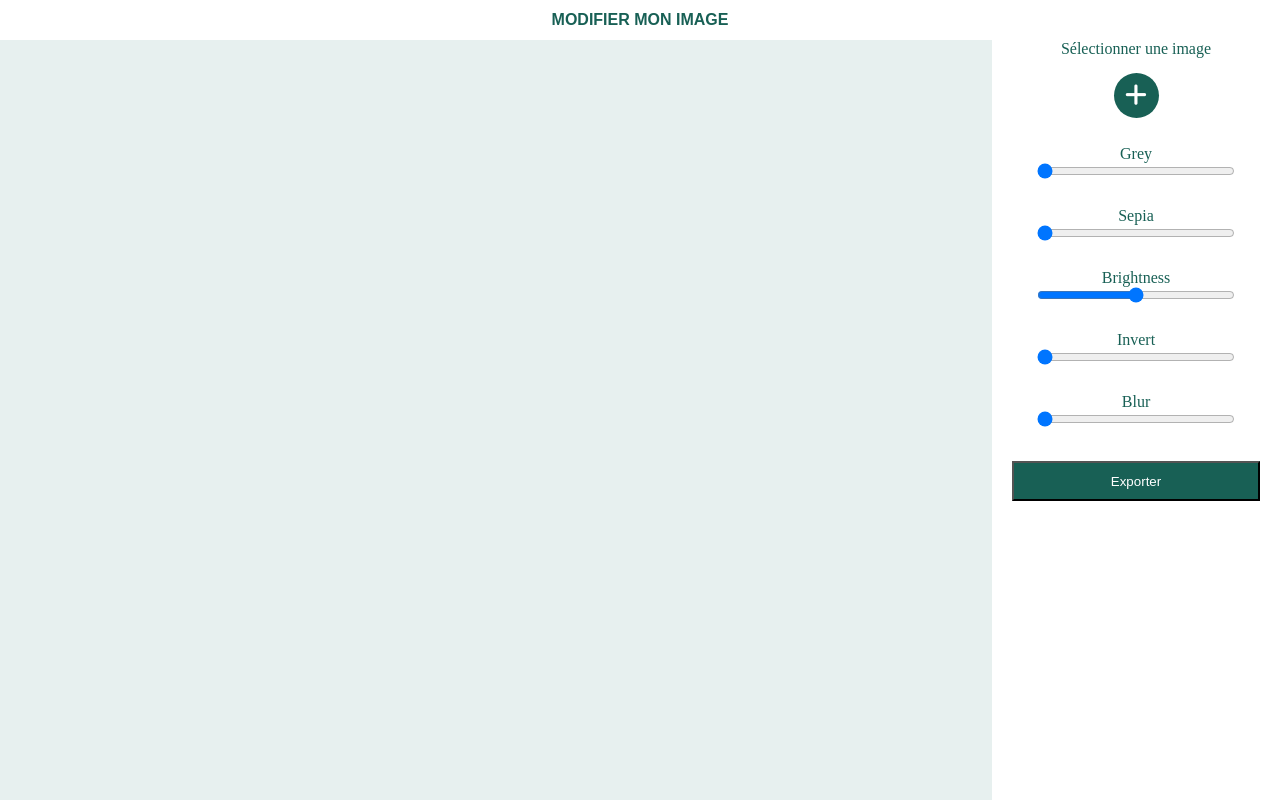
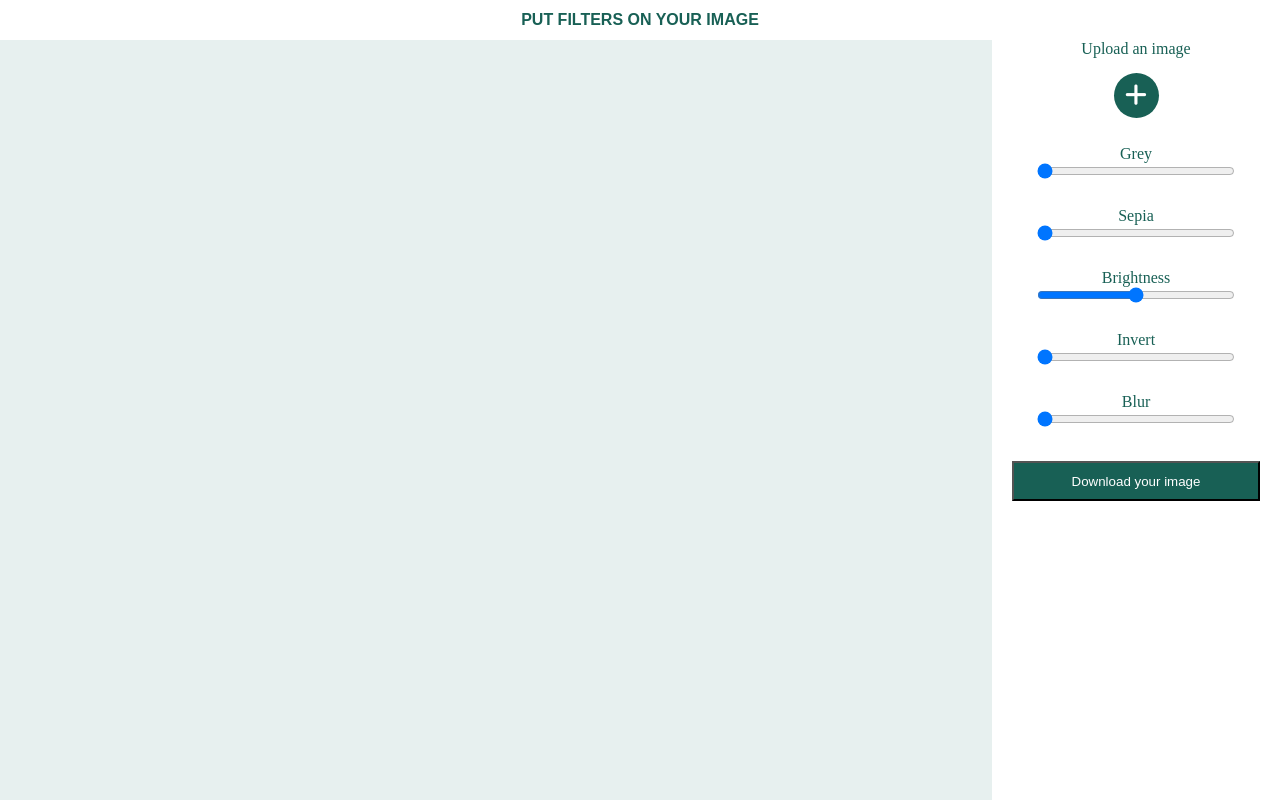
Before and after one commit to nicolas43000/canvas-filters, a plain HTML site: page index.html in a window 1280 px wide. Drawn offline with Linux system fonts and the light colour scheme.

Commit message:
switch to english text

```diff
--- a/index.html
+++ b/index.html
@@ -7,13 +7,13 @@
         <script src="https://kit.fontawesome.com/c712722437.js" crossorigin="anonymous"></script>
     </head>
     <body>
-        <div class="title">Modifier mon image</div>
+        <div class="title">Put filters on your image</div>
         <div class="divParent">
             <div id="div1" class="div1">
                 <canvas id="my-canvas"></canvas>
             </div>
             <div class="div2">
-                <p class="select">Sélectionner une image</p>
+                <p class="select">Upload an image</p>
                 <button id="btnInput" class="importer" for="input" type="button" ><i class="fas fa-plus"></i></button>
                 <div class="filtres">
                     <div>
@@ -38,7 +38,7 @@
                     </div>
                 </div>
                 <input id="input" type='file' style="display: none" onclick="upload()"/><br>
-                <button class="exporter" type="button" id="download">Exporter </button>
+                <button class="exporter" type="button" id="download">Download your image </button>
             </div>
         </div>
     </body>
--- a/script.js
+++ b/script.js
@@ -23,7 +23,7 @@ function upload() {
                 }
             }
         } else {
-            alert("not an image");
+            alert("This is not an image.");
         }
     }
 }
@@ -80,7 +80,7 @@ download.onclick = function () {
 };
 
 function applyFilter(filters) {
-    context.filter = filters.sepiaFilter + filters.greyFilter + filters.brightnessFilter  + filters.invertFilter  + filters.blurFilter ;
+    context.filter = filters.sepiaFilter + filters.greyFilter + filters.brightnessFilter + filters.invertFilter + filters.blurFilter;
     console.log(context.filter);
     context.drawImage(img, 0, 0, canvas.width, canvas.height);
 }
```
